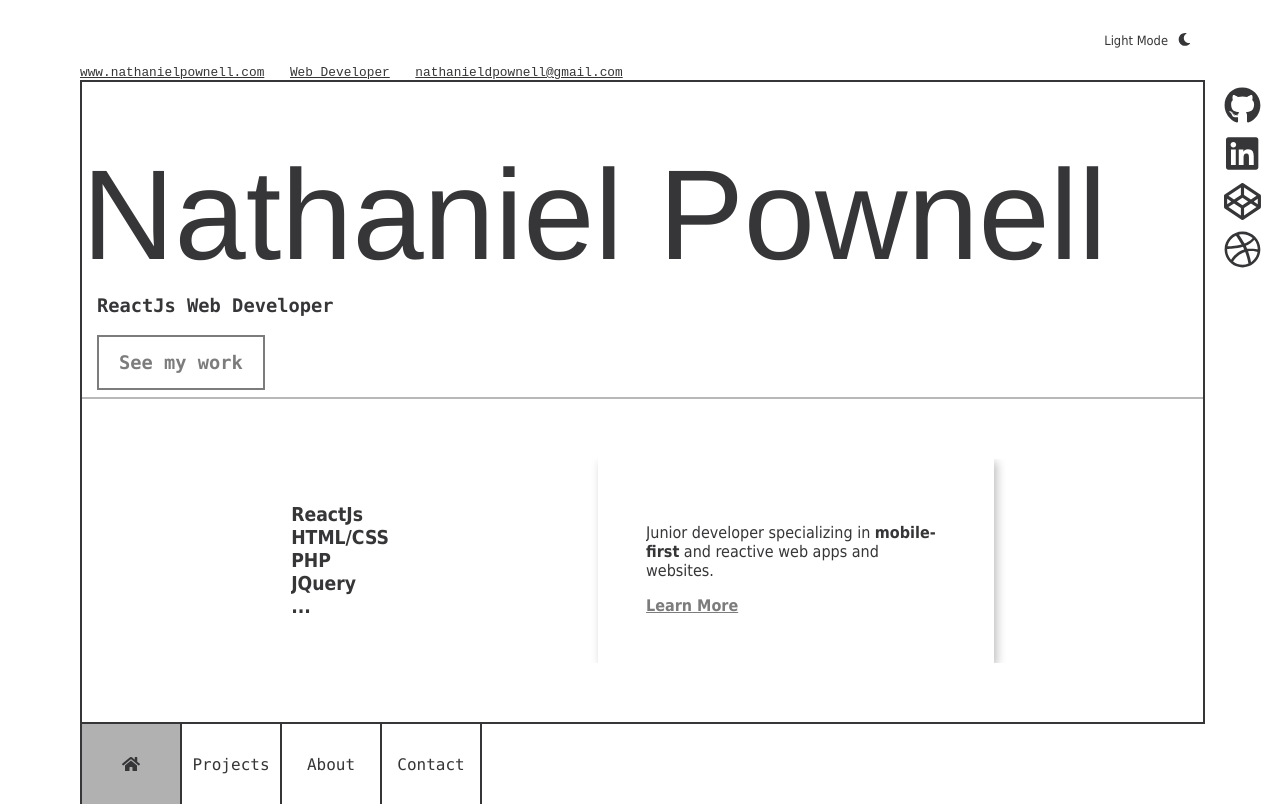
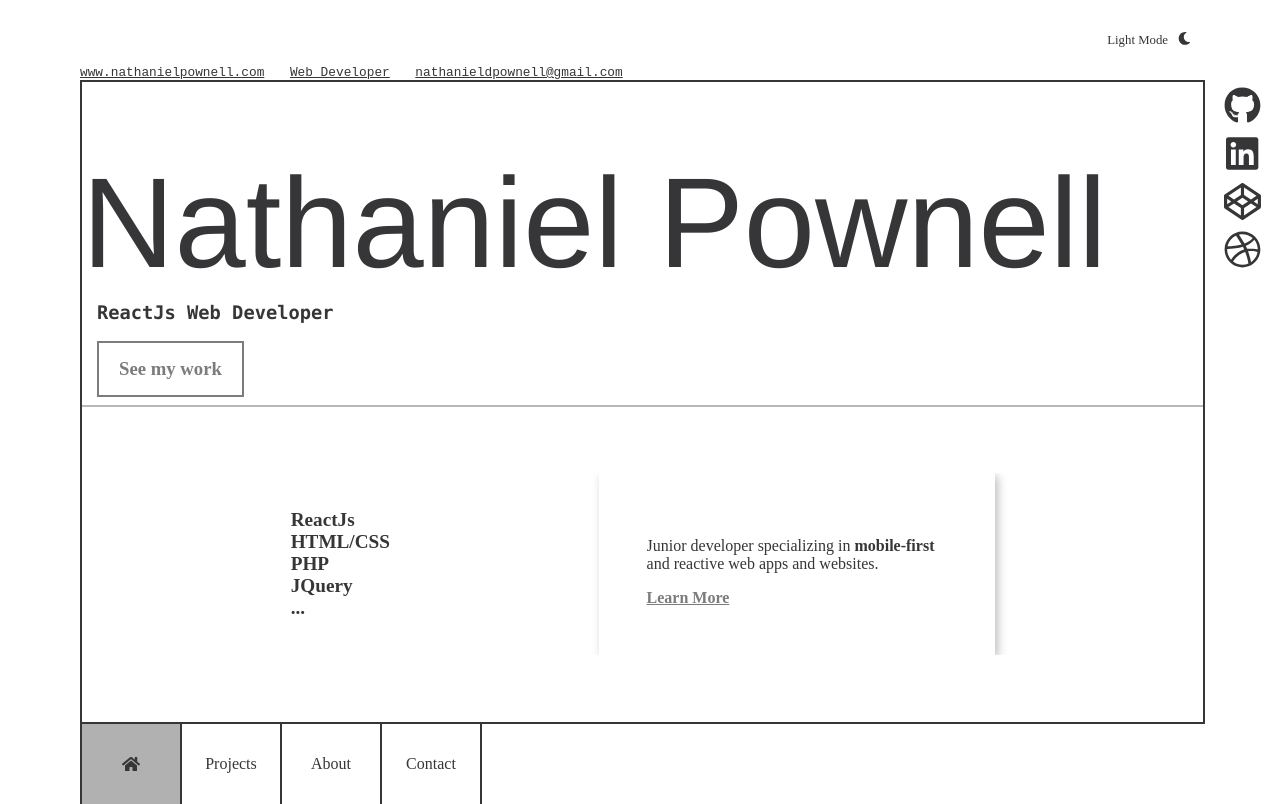
Before and after one commit to NathanielPownell/nathaniel-pownell-portfolio, a React (Create React App) app: page / in a window 1280 px wide. Built offline with nearby package versions, Linux system fonts and the light colour scheme.

Commit message:
add font.css file

```diff
--- a/src/App.css
+++ b/src/App.css
@@ -1,6 +1,8 @@
 * {
   overflow: hidden;
+  font-family: Coolvetica;
 }
+
 
 
 .App {
--- /dev/null
+++ b/src/font.css
@@ -0,0 +1,6 @@
+@font-face {
+    font-family: 'Coolvetica';
+    src: local('Coolvetica'), url(./fonts/coolvetica.ttf) format('ttf');
+    /* other formats include: 'woff2', 'truetype, 'opentype',
+                              'embedded-opentype', and 'svg' */
+  }
```
